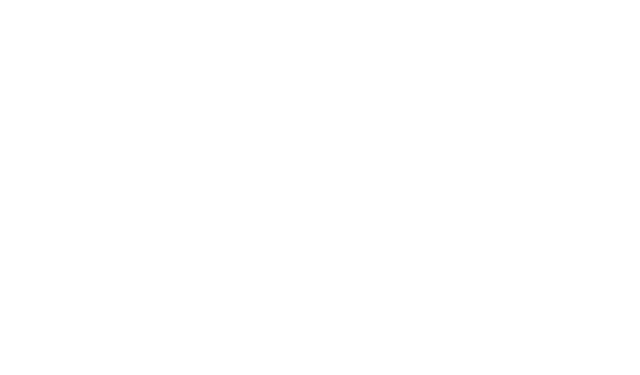
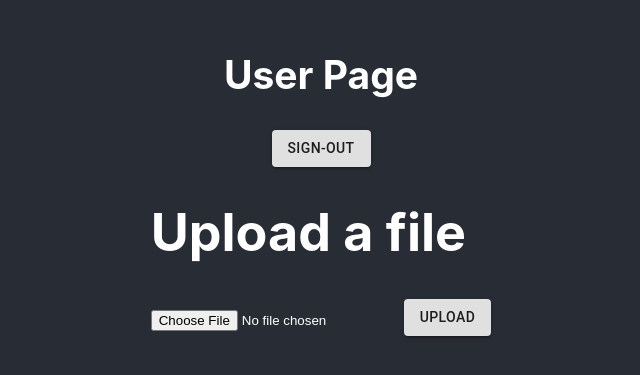
Before and after one commit to SP23-CSCE482/team_hunnid_app, a React (Create React App) app: page /userpage in a window 1280 px wide. Before the commit this address had no page. Shown: the part 223-598 px from the top of the page, without its empty margins (319-959 px from the left). Built offline with nearby package versions, Linux system fonts and the light colour scheme.

Commit message:
added logout button

```diff
--- a/src/App.js
+++ b/src/App.js
@@ -3,6 +3,7 @@ import * as React from 'react';
 import {Routes, Route} from 'react-router-dom';
 import Login from './Login';
 import Home from './Home';
+import UserPage from './UserPage';
 
 function App() {
   return (
@@ -10,6 +11,7 @@ function App() {
       <Routes>
         <Route exact path= "/" element={<Home />} />
         <Route exact path= "/login" element={<Login />} />
+        <Route exact path= "/userpage" element={<UserPage />} />
       </Routes>
     </>
   );
--- a/src/Home.js
+++ b/src/Home.js
@@ -15,7 +15,9 @@ const Home = () =>{
                 <Button variant="contained" onClick={navigateLogin}>
                     Login
                 </Button>
+
             </div>
+
         </div>
     );
 }
--- a/src/Login.js
+++ b/src/Login.js
@@ -1,11 +1,23 @@
 import './Login.css'
-import FileUpload from './component/Upload.js';
+import { Button } from '@material-ui/core';
+import {useNavigate} from 'react-router-dom';
 const Login = () =>{
+    const navigate = useNavigate();
+
+    const navigateLogin = () => {
+        navigate('/userpage');
+    }
     return (
         <div className='Login-background'>
             <div className='Login-header'>
                 <h2>Login</h2>
-                <FileUpload />
+                <Button variant="contained" onClick={navigateLogin}>
+                    Sign-In
+                </Button>
+                <Button variant="contained">
+                    Sign-Up
+                </Button>
+
             </div>
         </div>
     )
--- /dev/null
+++ b/src/UserPage.css
@@ -0,0 +1,16 @@
+.UserPage {
+    text-align: center;
+  }
+
+  .UserPage-header {
+    min-height: 100vh;
+    display: flex;
+    flex-direction: column;
+    align-items: center;
+    font-size: calc(10px + 2vmin);
+    color: white;
+  }
+
+  .UserPage-background{
+    background-color: #282c34;
+  }
--- /dev/null
+++ b/src/UserPage.js
@@ -0,0 +1,23 @@
+import './UserPage.css'
+import { Button } from '@material-ui/core';
+import FileUpload from './component/Upload.js';
+import {useNavigate} from 'react-router-dom';
+const Login = () =>{
+    const navigate = useNavigate();
+
+    const navigateLogin = () => {
+        navigate('/login');
+    }
+    return (
+        <div className='App-background'>
+            <div className='App-header'>
+                <h2>User Page</h2>
+                <Button variant="contained" onClick={navigateLogin}>
+                    Sign-Out
+                </Button>
+                <FileUpload />
+            </div>
+        </div>
+    )
+}
+export default Login;
--- a/src/component/Upload.js
+++ b/src/component/Upload.js
@@ -1,15 +1,16 @@
 import React from 'react';
+import { Button } from '@material-ui/core';
 
 function FileUpload() {
     const handleUpload =() => {
     alert("File uploaded")
     };
     return (
-      <div className="App">
+      <div className="FileUploadComp">
           <form onSubmit={handleUpload}>
             <h1>Upload a file</h1>
             <input type="file" />
-            <button type="submit">Upload</button>
+            <Button variant="contained" type="submit">Upload</Button>
           </form>
       </div>
     );
```
